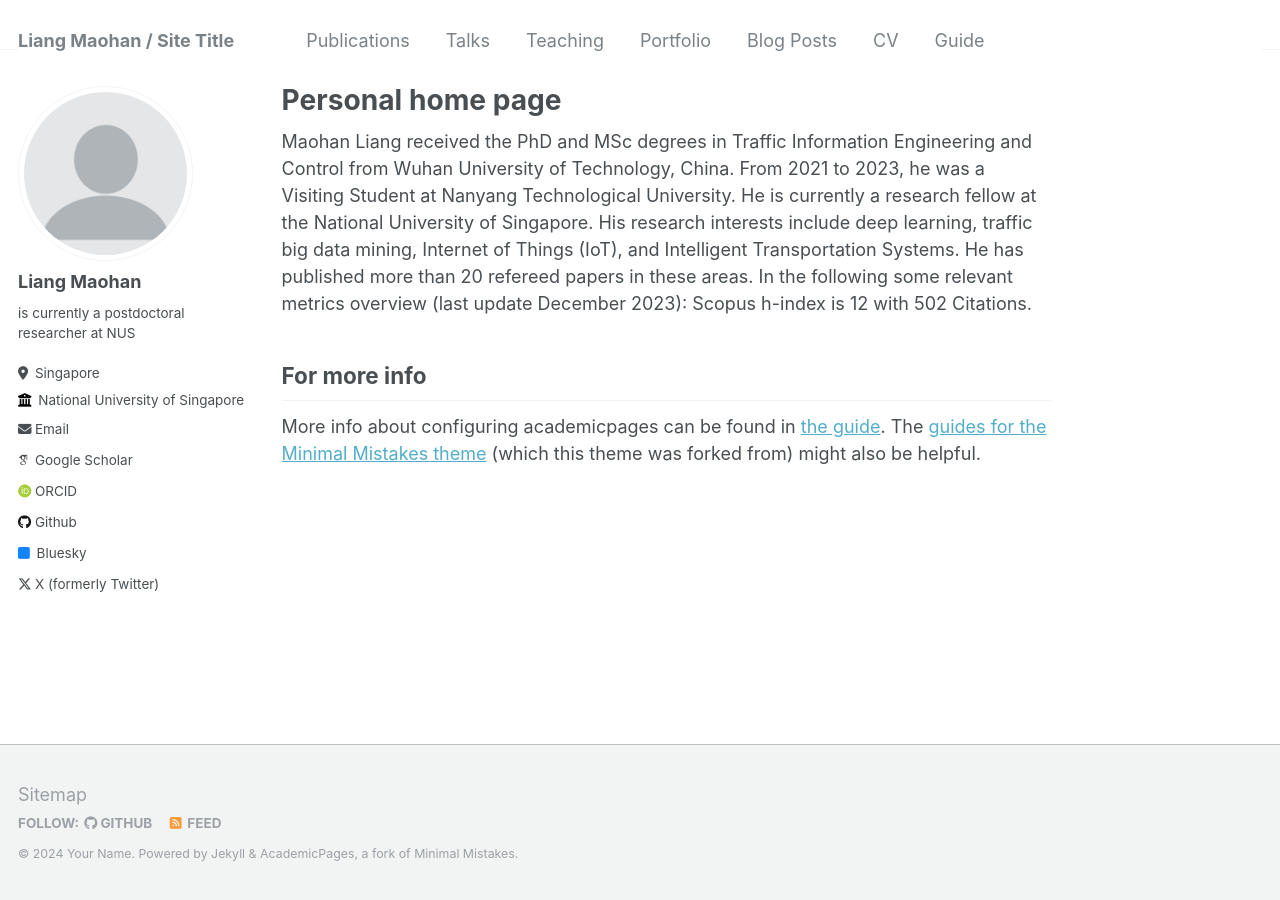
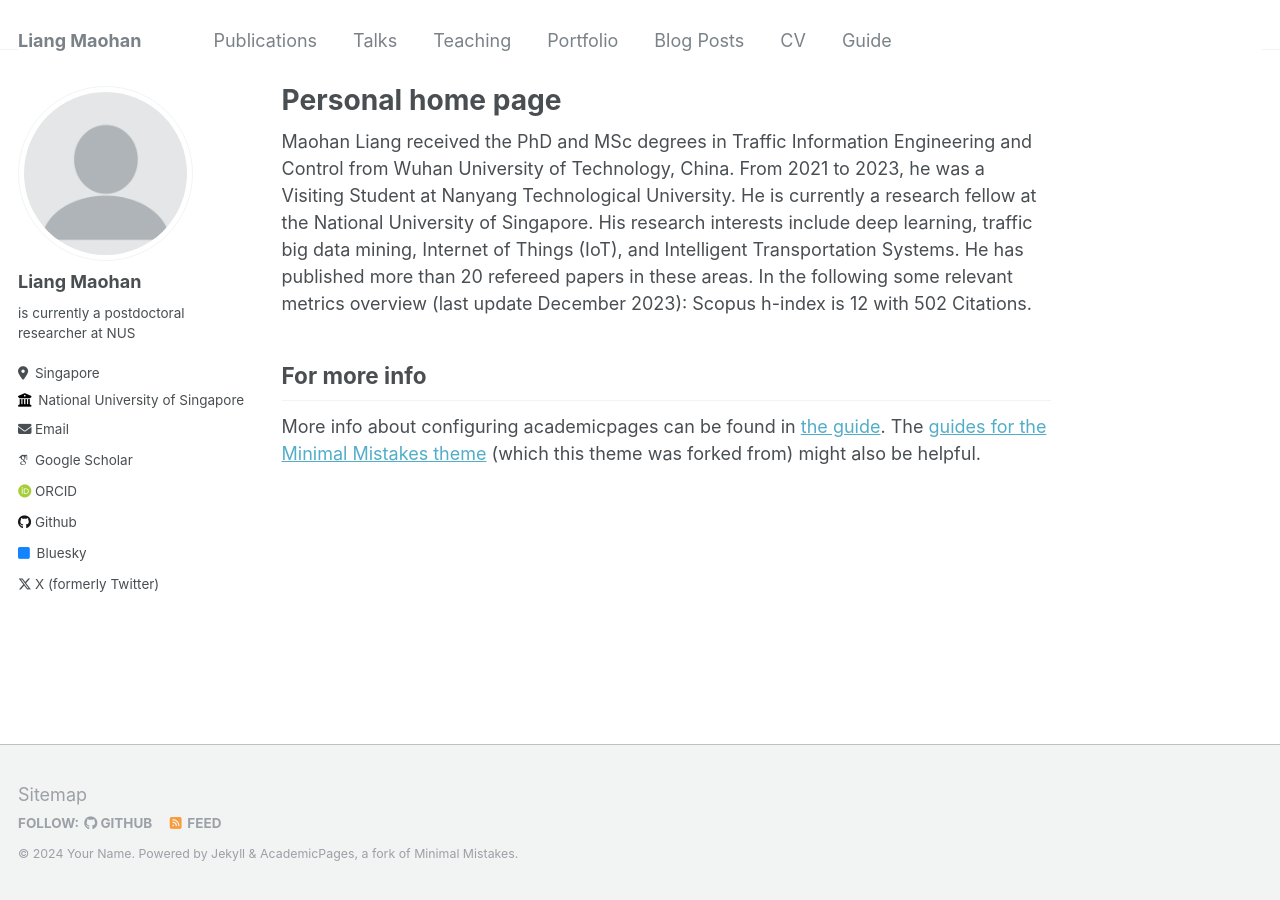
Before and after one commit to maohliang/nus.github.io, a Jekyll site: the page built from _pages/about.md, in a window 1280 px wide. Built offline with Jekyll 4.4.1, drawn with Linux system fonts in a browser that asks for light colours; some web fonts are replaced.

Commit message:
Update _config.yml

```diff
--- a/_config.yml
+++ b/_config.yml
@@ -8,7 +8,7 @@
 
 # Basic Site Settings
 locale                   : "en-US"
-title                    : "Liang Maohan / Site Title"
+title                    : "Liang Maohan"
 title_separator          : "-"
 name                     : &name "Your Name"
 description              : &description "personal description"
```
